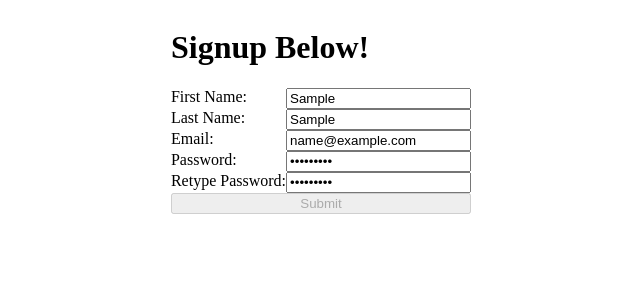
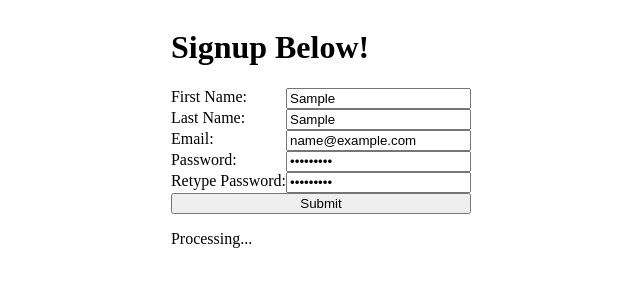
Before and after one commit to willmcb94/achievable, a React (Create React App) app: page /signup in a window 1280 px wide. Both pictures are taken after typing "Sample", "Sample", "name@example.com", "Sample123", "Sample123" into the empty fields and a click on the button "Submit". Shown: the top 300 px of the page, without its empty margins (319-959 px from the left). Built offline with nearby package versions, Linux system fonts and the light colour scheme; no server answers.

Commit message:
setup database

```diff
--- a/src/components/Signup/Signup.js
+++ b/src/components/Signup/Signup.js
@@ -1,10 +1,11 @@
 import { createUserWithEmailAndPassword, getAuth } from 'firebase/auth';
-import { auth } from '../../firebase.js';
+import { auth, db } from '../../firebase.js';
 
 import React, { useContext, useState } from 'react';
 import './Signup.css';
 import { UserContext } from '../../contexts/UserContext.js';
 import { useNavigate } from 'react-router-dom';
+import { ref, set } from 'firebase/database';
 
 export default function Signup() {
   const [email, setEmail] = useState('');
@@ -13,7 +14,8 @@ export default function Signup() {
   const [error, setError] = useState('');
   const [loading, setLoading] = useState(false);
   const { setUser } = useContext(UserContext);
-  const [name, setName] = useState('');
+  const [firstName, setFirstName] = useState('');
+  const [lastName, setLastName] = useState('');
   const navigate = useNavigate();
 
   const handleSubmit = async (e) => {
@@ -27,8 +29,18 @@ export default function Signup() {
     try {
       setError('');
       setLoading(true);
-      await createUserWithEmailAndPassword(auth, email, password);
-      setUser(name);
+      await createUserWithEmailAndPassword(auth, email, password).then(
+        (res) => {
+          set(ref(db, `data/users/${res.user.uid}`), {
+            uid: res.user.uid,
+            createdAt: Date.now(),
+            email: `${email}`,
+            firstName,
+            lastName,
+          });
+        }
+      );
+      setUser(firstName);
       navigate('/goals');
     } catch {
       setError('Failed to create account');
@@ -47,12 +59,17 @@ export default function Signup() {
             type="text"
             name="firstName"
             required
-            onChange={(e) => setName(e.target.value)}
+            onChange={(e) => setFirstName(e.target.value)}
           />
         </label>
         <label className="signup-form-input">
           Last Name:
-          <input type="text" name="lastName" required />
+          <input
+            type="text"
+            name="lastName"
+            required
+            onChange={(e) => setLastName(e.target.value)}
+          />
         </label>
         <label className="signup-form-input">
           Email:{' '}
@@ -82,14 +99,11 @@ export default function Signup() {
           />
         </label>
         {error ? <p>{error}</p> : null}
-        <button
-          disabled={loading}
-          type="submit"
-          value="Submit"
-          onClick={(e) => handleSubmit(e)}
-        >
+
+        <button type="submit" value="Submit" onClick={(e) => handleSubmit(e)}>
           Submit
         </button>
+        {loading ? <p>Processing...</p> : null}
       </form>
     </div>
   );
```
